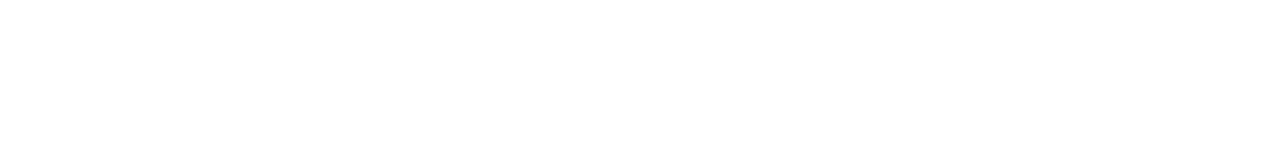
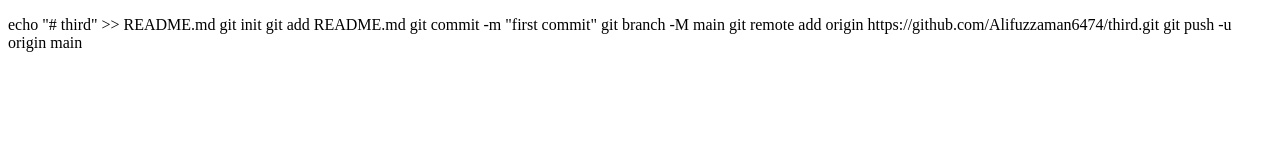
Before and after one commit to Alifuzzaman6474/third, a plain HTML site: page index.html in a window 1280 px wide. Drawn offline with Linux system fonts and the light colour scheme.

Commit message:
third commit

```diff
--- a/index.html
+++ b/index.html
@@ -6,6 +6,15 @@
     <title>third</title>
 </head>
 <body>
+    <p>
+        echo "# third" >> README.md
+        git init
+        git add README.md
+        git commit -m "first commit"
+        git branch -M main
+        git remote add origin https://github.com/Alifuzzaman6474/third.git
+        git push -u origin main
+</p>
 
 </body>
 </html>
```
